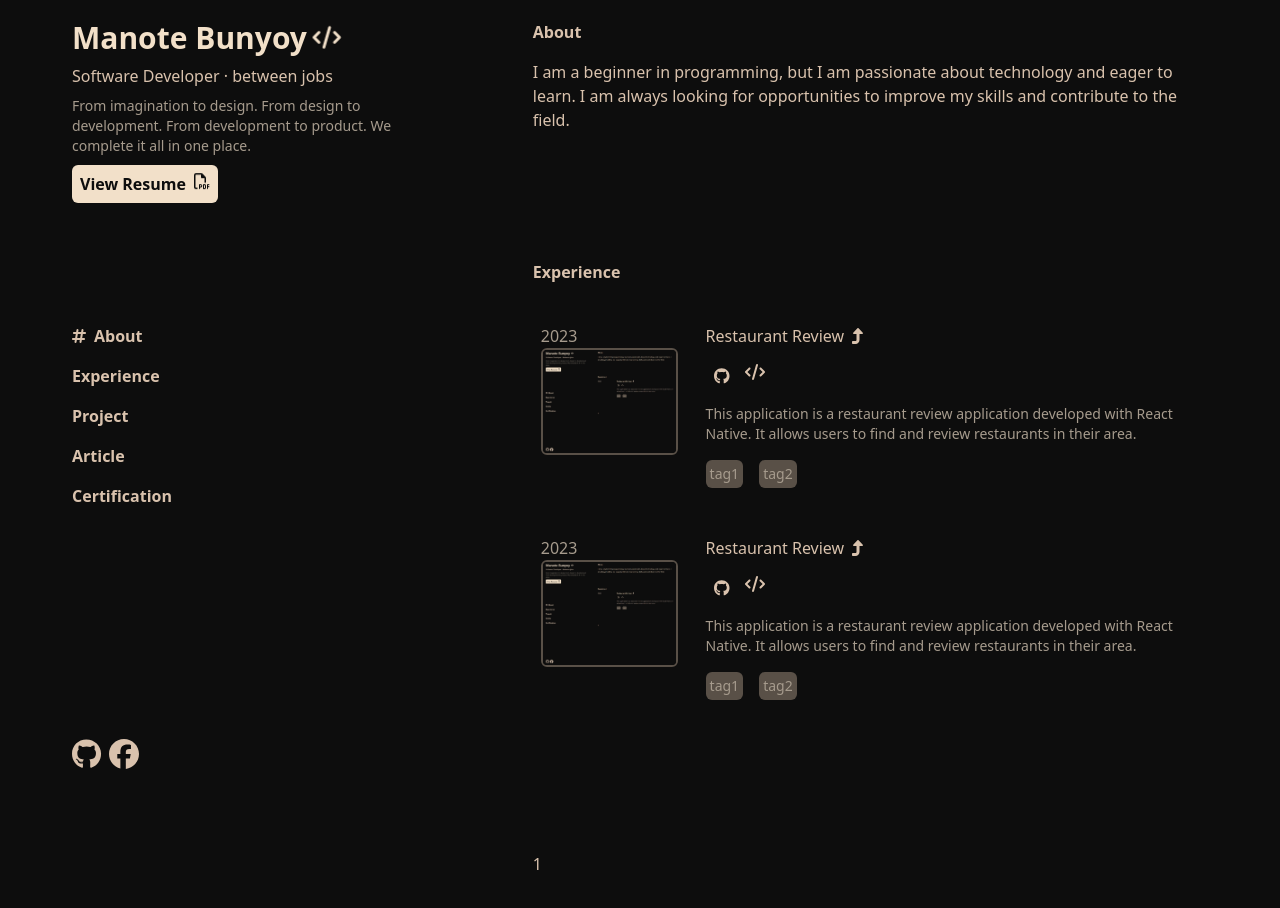
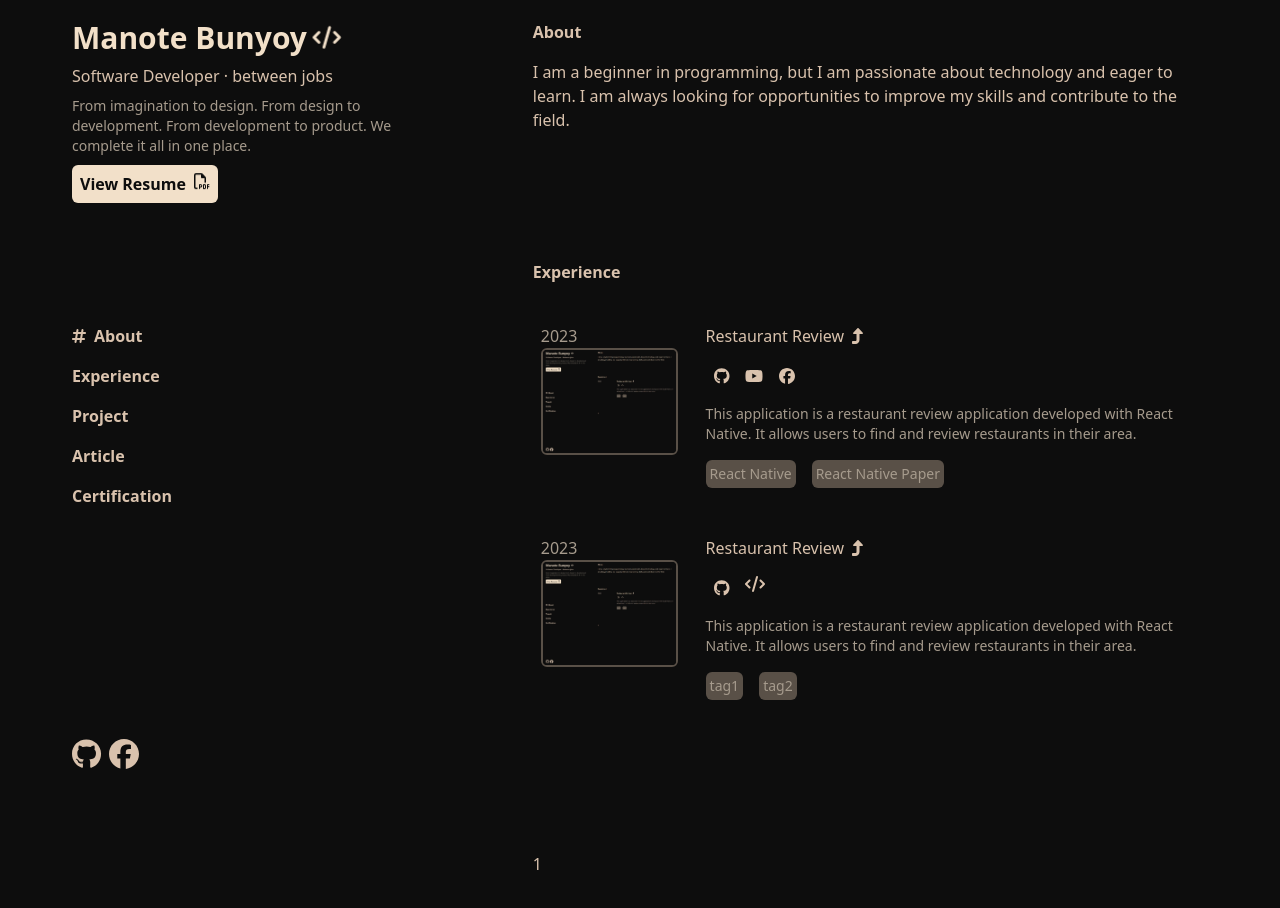
Before and after one commit to TheTaoMC/Portfolio, a React (Vite) app: page / in a window 1280 px wide. Shown: the top 908 px of the page. Built offline with nearby package versions, Linux system fonts and the light colour scheme.

Commit message:
1611231654Tag

```diff
--- /dev/null
+++ b/src/components/ContentDetail/Contenttitle/index.jsx
@@ -0,0 +1,37 @@
+import { faTurnUp } from "@fortawesome/free-solid-svg-icons";
+import { FontAwesomeIcon } from "@fortawesome/react-fontawesome";
+
+const Contenttitle = ({ ishoverin, title, link }) => {
+  if (!link) {
+    return (
+      <div
+        className={`font-medium ${
+          ishoverin ? "text-colortext1" : "text-colortext3"
+        }`}
+      >
+        {title}
+      </div>
+    );
+  }
+  return (
+    <>
+      <div
+        className={`font-medium ${
+          ishoverin ? "text-colortext1" : "text-colortext3"
+        }`}
+      >
+        <a href={link} target="_blank">
+          {title}
+          <FontAwesomeIcon
+            className={`ml-2 transition-all ${
+              ishoverin ? "translate-x-1 -translate-y-1" : ""
+            }`}
+            icon={faTurnUp}
+          />
+        </a>
+      </div>
+    </>
+  );
+};
+
+export default Contenttitle;
--- /dev/null
+++ b/src/components/ContentDetail/Description/index.jsx
@@ -0,0 +1,9 @@
+const Description = ({ description }) => {
+  return (
+    <>
+      <div className="text-sm text-colortext2">{description}</div>
+    </>
+  );
+};
+
+export default Description;
--- /dev/null
+++ b/src/components/ContentDetail/Iconlink/index.jsx
@@ -0,0 +1,16 @@
+import { FontAwesomeIcon } from "@fortawesome/react-fontawesome";
+
+const Iconlink = ({ icon, link }) => {
+  return (
+    <>
+      <a href={link} target={"_blank"}>
+        <FontAwesomeIcon
+          icon={icon}
+          className="ml-2 hover:scale-150 transition-all"
+        />
+      </a>
+    </>
+  );
+};
+
+export default Iconlink;
--- /dev/null
+++ b/src/components/ContentDetail/Img/index.jsx
@@ -0,0 +1,15 @@
+const Img = ({ imgin, title }) => {
+  return (
+    <>
+      <div>
+        <img
+          src={imgin}
+          alt={title}
+          className="w-5/6 rounded-md border-2 border-colortext4 "
+        />
+      </div>
+    </>
+  );
+};
+
+export default Img;
--- /dev/null
+++ b/src/components/ContentDetail/Tag/index.jsx
@@ -0,0 +1,20 @@
+const Tag = ({ ishoverin, datain }) => {
+  return (
+    <>
+      <div className="flex gap-4 text-sm">
+        {datain.map((data, index) => (
+          <div
+            key={`${data}-Tag-${index}`}
+            className={`bg-colortext4  p-1 rounded-md ${
+              ishoverin ? "text-colortext1" : "text-colortext2"
+            }`}
+          >
+            {data}
+          </div>
+        ))}
+      </div>
+    </>
+  );
+};
+
+export default Tag;
--- /dev/null
+++ b/src/components/ContentDetail/Year/index.jsx
@@ -0,0 +1,16 @@
+const Year = ({ ishoverin, children }) => {
+  return (
+    <>
+      {" "}
+      <div>
+        <span
+          className={`${ishoverin ? "text-colortext3" : "text-colortext2"}`}
+        >
+          {children}
+        </span>
+      </div>
+    </>
+  );
+};
+
+export default Year;
--- a/src/components/Contents/Experience.jsx
+++ b/src/components/Contents/Experience.jsx
@@ -7,10 +7,17 @@ import {
   faGithub,
   faLine,
   faLinkedin,
+  faYoutube,
 } from "@fortawesome/free-brands-svg-icons";
-import { Experience1 } from "../Data";
+import { dataContentDetail } from "../Data";
 import imgExp from "../../assets/exp1.jpg";
 import { useState } from "react";
+import Year from "../ContentDetail/Year";
+import Img from "../ContentDetail/Img";
+import Contenttitle from "../ContentDetail/Contenttitle";
+import Iconlink from "../ContentDetail/Iconlink";
+import Description from "../ContentDetail/Description";
+import Tag from "../ContentDetail/Tag";
 
 const Experience = () => {
   const [ishover, setIshover] = useState({});
@@ -19,7 +26,7 @@ const Experience = () => {
     <>
       <div className="">
         <div className="font-semibold text-colortext3 mb-4">
-          {Experience1.title}
+          {dataContentDetail.title}
         </div>
 
         <div
@@ -30,71 +37,45 @@ const Experience = () => {
           onMouseLeave={() => setIshover({ ["exp1"]: false })}
         >
           <div>
-            <div>
-              <span
-                className={`${
-                  ishover["exp1"] ? "text-colortext3" : "text-colortext2"
-                }`}
-              >
-                {Experience1.year}
-              </span>
-            </div>
-            <div>
-              <img
-                src={imgExp}
-                className="w-5/6 rounded-md border-2 border-colortext4 "
+            {/* year */}
+            <Year ishoverin={ishover["exp1"]}>2023</Year>
+            {/* Img */}
+            <Img imgin={imgExp} />
+          </div>
+          <div className="grid gap-y-4">
+            {/* Contenttitle */}
+            <Contenttitle
+              ishoverin={ishover["exp1"]}
+              title={"Restaurant Review"}
+              link={"https://www.thetaomc.xyz/"}
+            />
+            {/* Iconlink */}
+            <div className="flex gap-2">
+              <Iconlink
+                icon={faGithub}
+                link={"https://github.com/TheTaoMC/Isaan_Food_House"}
+              />
+              <Iconlink
+                icon={faYoutube}
+                link={"https://github.com/TheTaoMC/Isaan_Food_House"}
+              />
+              <Iconlink
+                icon={faFacebook}
+                link={"https://github.com/TheTaoMC/Isaan_Food_House"}
               />
             </div>
-          </div>
-          <div className="grid gap-y-4">
-            <div
-              className={`font-medium ${
-                ishover["exp1"] ? "text-colortext1" : "text-colortext3"
-              }`}
-            >
-              {Experience1.exptitle}
-              <FontAwesomeIcon
-                className={`ml-2 transition-all ${
-                  ishover["exp1"] ? "translate-x-1 -translate-y-1" : ""
-                }`}
-                icon={faTurnUp}
+            {/* Description */}
+            <Description
+              description={
+                "This application is a restaurant review application developed with React Native. It allows users to find and review restaurants in their area."
+              }
+            />
+            <div>
+              {/* Tag */}
+              <Tag
+                ishoverin={ishover["exp1"]}
+                datain={["React Native", "React Native Paper"]}
               />
-            </div>
-            <div className="flex gap-2">
-              <a
-                href="https://github.com/TheTaoMC/Isaan_Food_House"
-                target={"_blank"}
-              >
-                <FontAwesomeIcon
-                  icon={faGithub}
-                  className="ml-2 hover:scale-150 transition-all"
-                />
-              </a>
-              <FontAwesomeIcon
-                icon={faCode}
-                className="ml-2 hover:scale-150 transition-all"
-              />
-            </div>
-            <div className="text-sm text-colortext2">
-              {Experience1.description}
-            </div>
-            <div>
-              <div className="flex gap-4 text-sm">
-                <div
-                  className={`bg-colortext4  p-1 rounded-md ${
-                    ishover["exp1"] ? "text-colortext1" : "text-colortext2"
-                  }`}
-                >
-                  tag1
-                </div>
-                <div
-                  className={`bg-colortext4  p-1 rounded-md ${
-                    ishover["exp1"] ? "text-colortext1" : "text-colortext2"
-                  }`}
-                >
-                  tag2
-                </div>
-              </div>
             </div>
           </div>
         </div>
@@ -113,7 +94,7 @@ const Experience = () => {
                   ishover["exp2"] ? "text-colortext3" : "text-colortext2"
                 }`}
               >
-                {Experience1.year}
+                {dataContentDetail.year}
               </span>
             </div>
             <div>
@@ -129,7 +110,7 @@ const Experience = () => {
                 ishover["exp2"] ? "text-colortext1" : "text-colortext3"
               }`}
             >
-              {Experience1.exptitle}
+              {dataContentDetail.contenttitle}
               <FontAwesomeIcon
                 className={`ml-2 transition-all ${
                   ishover["exp2"] ? "translate-x-1 -translate-y-1" : ""
@@ -153,7 +134,7 @@ const Experience = () => {
               />
             </div>
             <div className="text-sm text-colortext2">
-              {Experience1.description}
+              {dataContentDetail.description}
             </div>
             <div>
               <div className="flex gap-4 text-sm">
--- a/src/components/Data.jsx
+++ b/src/components/Data.jsx
@@ -19,10 +19,13 @@ export const dataabout = {
     "I am a beginner in programming, but I am passionate about technology and eager to learn. I am always looking for opportunities to improve my skills and contribute to the field.",
 };
 
-export const Experience1 = {
+export const dataContentDetail = {
   title: "Experience",
   year: "2023",
-  exptitle: "Restaurant Review",
+  img: "",
+  contenttitle: "Restaurant Review",
+  iconlink: "",
   description:
     "This application is a restaurant review application developed with React Native. It allows users to find and review restaurants in their area.",
+  tag: "",
 };
```
